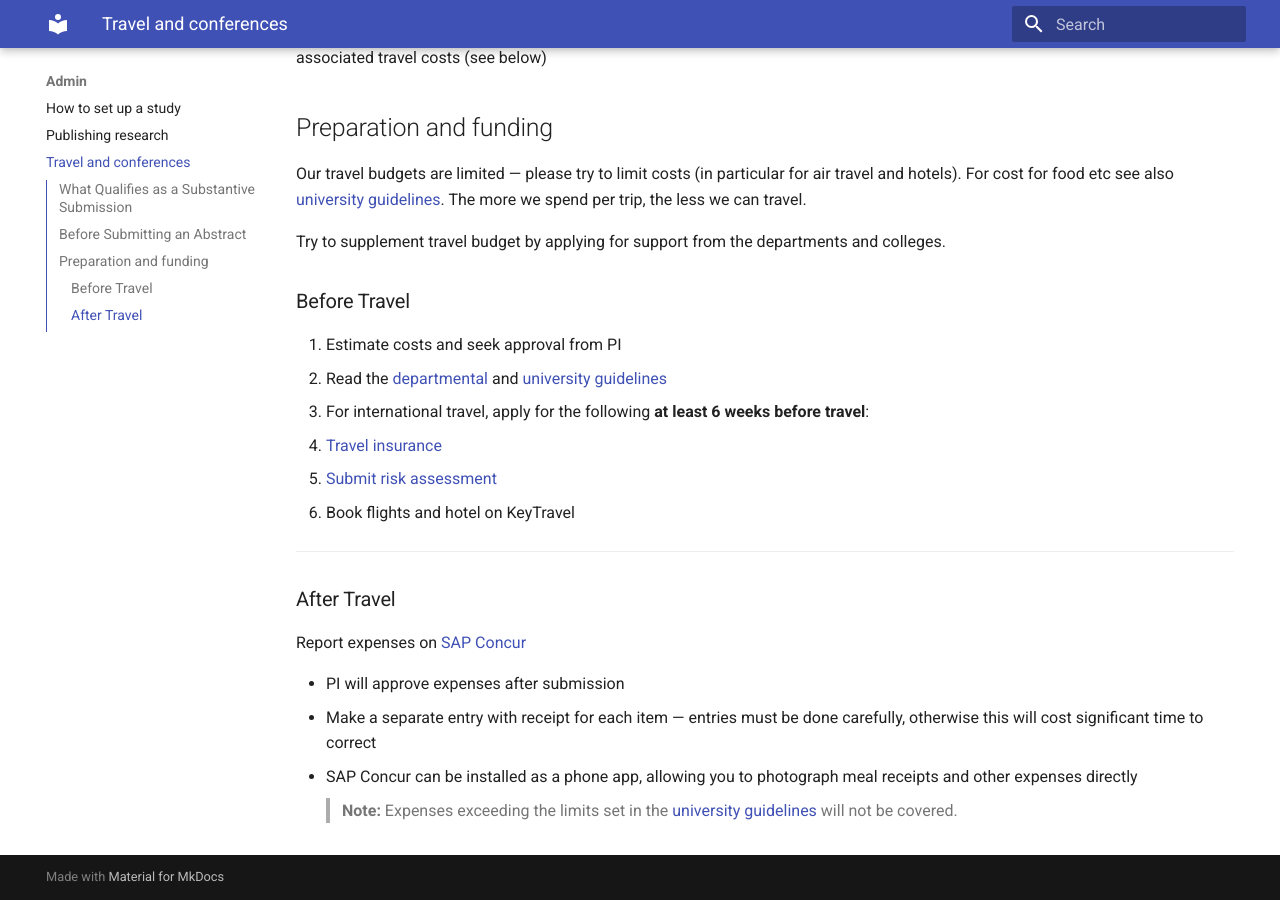
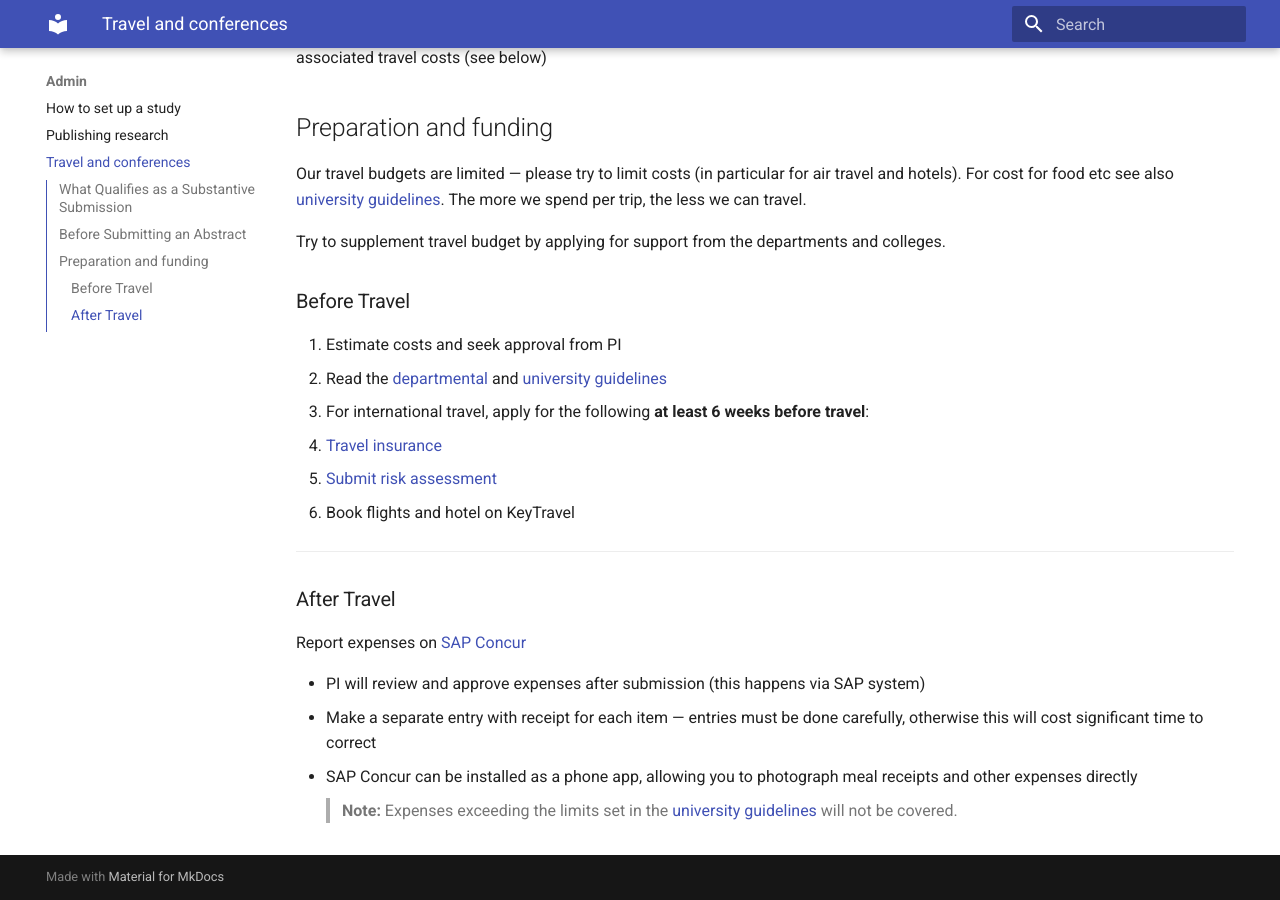
Before and after one commit to Neuronal-Oscillations/group-handbook, an MkDocs documentation site: the page built from docs/admin/travel_and_conferences.md, in a window 1280 px wide and 900 px high, scrolled down 686 px. Built offline with MkDocs 1.6.1 and Material for MkDocs 9.7.7, drawn with Linux system fonts in a browser that asks for light colours.

Commit message:
Update travel_and_conferences.md

```diff
--- a/docs/admin/travel_and_conferences.md
+++ b/docs/admin/travel_and_conferences.md
@@ -35,7 +35,7 @@ Try to supplement travel budget by applying for support from the departments and
 
 Report expenses on [SAP Concur](https://sts.fed.ox.ac.uk/adfs/ls/idpinitiatedsignon.aspx?loginToRp=https://www.concur.com)
 
-- PI will approve expenses after submission
+- PI will review and approve expenses after submission (this happens via SAP system)
 - Make a separate entry with receipt for each item — entries must be done carefully, otherwise this will cost significant time to correct
 - SAP Concur can be installed as a phone app, allowing you to photograph meal receipts and other expenses directly
 > **Note:** Expenses exceeding the limits set in the [university guidelines](https://finance.admin.ox.ac.uk/accommodation-and-subsistence-expenses-claimants-guide) will not be covered.
```
